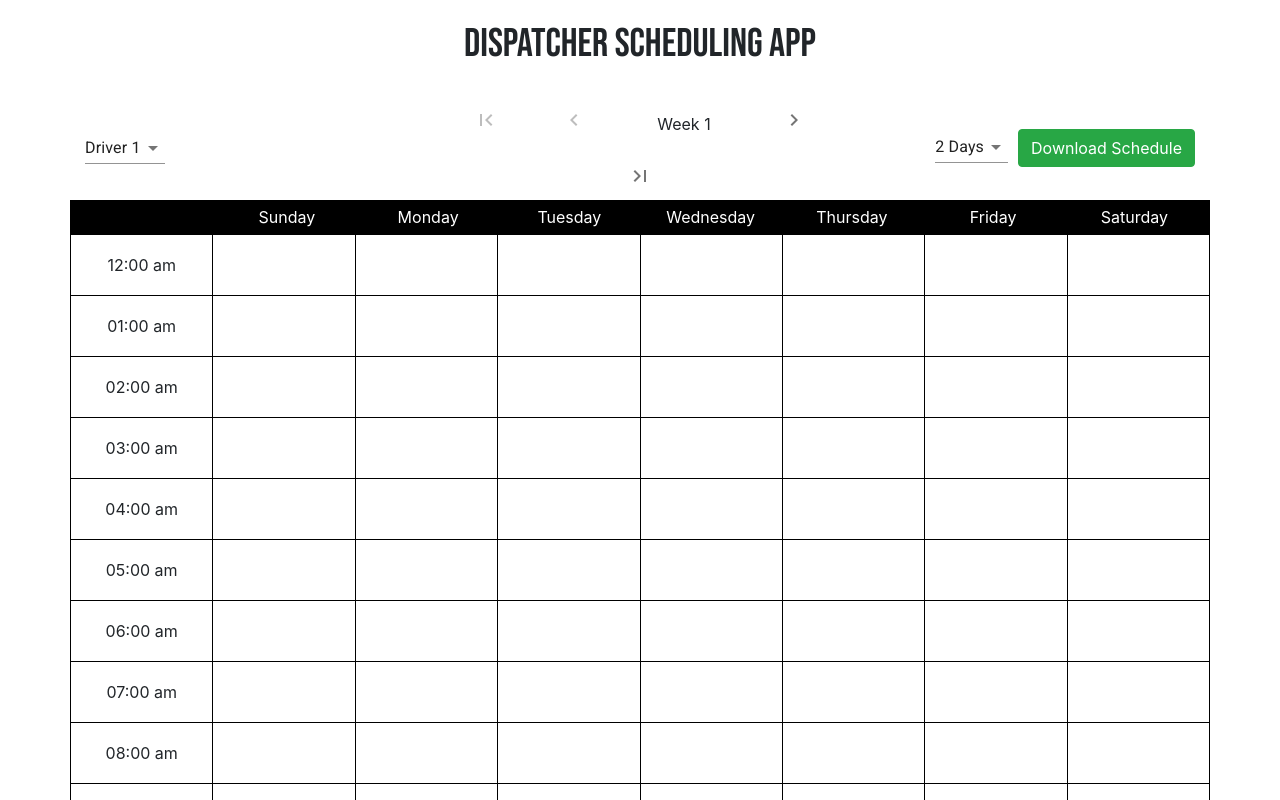
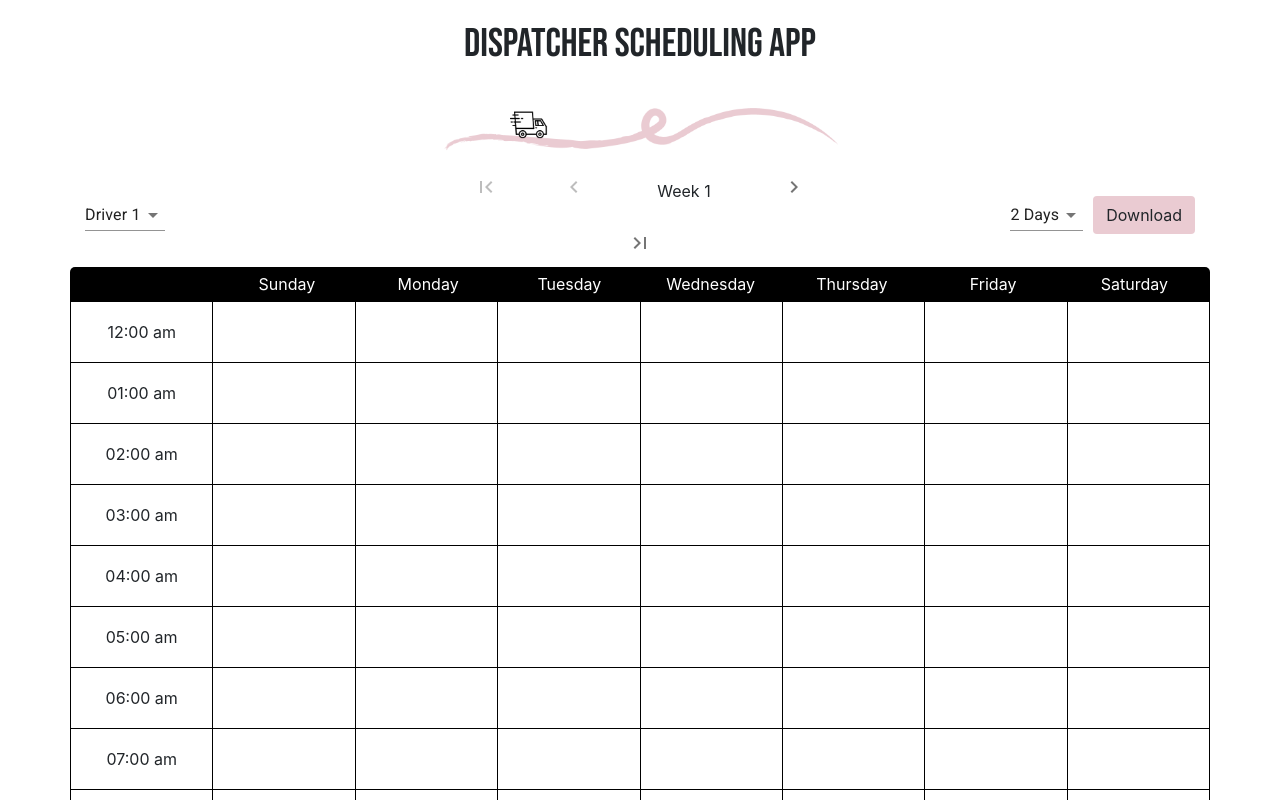
Before and after one commit to arimame/dispatcher_app, a React (Create React App) app: page / in a window 1280 px wide. Shown: the top 800 px of the page. Built offline with nearby package versions, Linux system fonts and the light colour scheme; the HTML template or start-up script is replaced by a standard one.

Commit message:
Update styling

```diff
--- a/src/App.css
+++ b/src/App.css
@@ -18,6 +18,10 @@
   justify-content: flex-end;
 }
 
+.btn-custom {
+  background-color: #EACBD2!important;
+}
+
 .Calendar-header p {
   margin-top: 1rem;
   margin-bottom: 1rem;
@@ -31,6 +35,7 @@
   padding: 5px;
   background-color: black;
   color: white;
+  border-radius: 5px 5px 0 0 ;
 }
 
 .Grid-row {
--- a/src/App.js
+++ b/src/App.js
@@ -104,12 +104,13 @@ function App() {
   return (
     <div className="App">
       <h1 className="Header">Dispatcher Scheduling App</h1>
+      <img style={{width: 400}} src="/logo.png" alt="logo"/>
       <Container className="Calendar-header">
         <Row>
           <Col className="Driver-container">
             <DriverSelector selectedDriver={selectedDriver} driverChanged={driverChanged}/>
           </Col>
-          <Col md="auto">
+          <Col lg="auto">
             <WeekSelector week={week} firstWeek={firstWeek} backWeek={backWeek} forwardWeek={forwardWeek} lastWeek={lastWeek}/>
           </Col>
           <Col className="Csv-container">
--- a/src/components/CsvSelector.js
+++ b/src/components/CsvSelector.js
@@ -7,7 +7,7 @@ import { CSVLink} from "react-csv";
 function CsvSelector(props) {
 
   return (
-    <div>
+    <div className="Csv-container">
       <Select labelId="label" id="select" value={props.selectedReport} onChange={props.reportChanged}>
         <MenuItem value="2">2 Days</MenuItem>
         <MenuItem value="4">4 Days</MenuItem>
@@ -16,7 +16,7 @@ function CsvSelector(props) {
         <MenuItem value="28">28 Days</MenuItem>
       </Select>
        <CSVLink style={{marginLeft:10}} filename={"Driver-Report.csv"} data={props.csvGenerator()}>
-          <Button variant="success">Download Schedule</Button>
+          <Button variant="custom" size="m">Download</Button>
        </CSVLink>
     </div>
   );
--- a/src/components/ErrorModal.js
+++ b/src/components/ErrorModal.js
@@ -22,11 +22,11 @@ function ErrorModal(props) {
       <Modal.Footer>
       {props.conflict ? (
         <div>
-          <Button variant="danger" onClick={() => props.confirmOverwrite(props.newTask, props.overlappingTasks, props.day, props.type)}>Overwrite</Button>
-          <Button onClick={props.onHide} style={{marginLeft: 5}}>Cancel</Button>
+          <Button variant="outline-danger" onClick={() => props.confirmOverwrite(props.newTask, props.overlappingTasks, props.day, props.type)}>Overwrite</Button>
+          <Button variant="custom" onClick={props.onHide} style={{marginLeft: 5}}>Cancel</Button>
         </div>
       ) : (
-        <Button onClick={props.onHide}>Close</Button>
+        <Button  variant="custom" onClick={props.onHide}>Close</Button>
       )}
       </Modal.Footer>
     </Modal>
--- a/src/components/TaskForm.js
+++ b/src/components/TaskForm.js
@@ -78,11 +78,11 @@ function TaskForm(props) {
           <Form.Control type="description" value={taskInputs.description} onChange={(event) => setTaskInputs({...taskInputs, description: event.target.value})}/>
         </Form.Group>
         {props.type === "add" ? (
-          <Button variant="primary" onClick={() => props.validateForm(taskInputs, props.day, props.type)}>Add Task</Button>
+          <Button variant="custom" onClick={() => props.validateForm(taskInputs, props.day, props.type)}>Add Task</Button>
           ) : (
           <div>
-            <Button variant="primary" onClick={() => props.validateForm(taskInputs, props.day, props.type)}>Update</Button>
-            <Button variant="danger" style={{marginLeft: 5}} onClick={() => props.confirmDelete(taskInputs, props.day)}>Delete</Button>
+            <Button variant="custom" onClick={() => props.validateForm(taskInputs, props.day, props.type)}>Update</Button>
+            <Button variant="outline-danger" style={{marginLeft: 5}} onClick={() => props.confirmDelete(taskInputs, props.day)}>Delete</Button>
           </div>
         )}
       </Form>
```
Also changed, not shown: public/logo.png (added).
